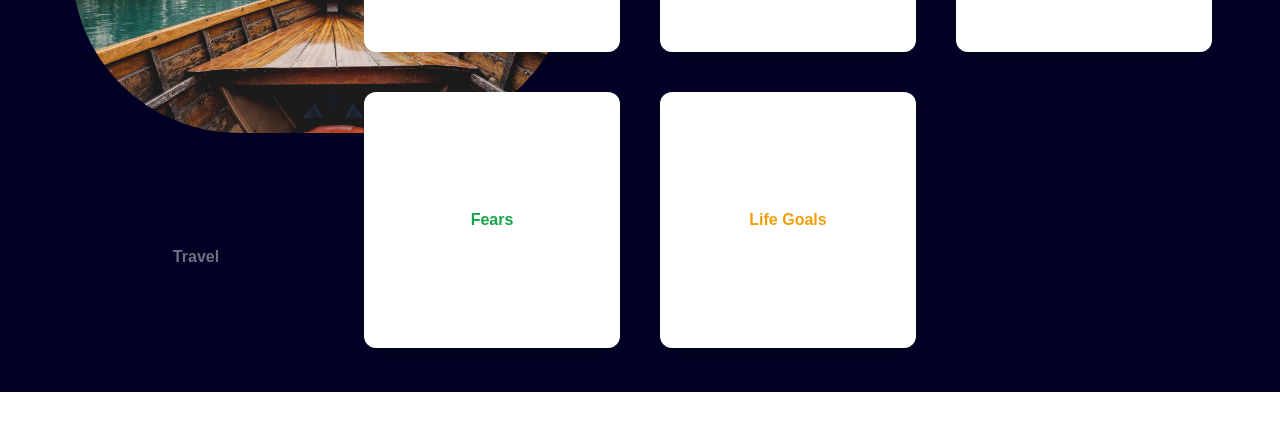
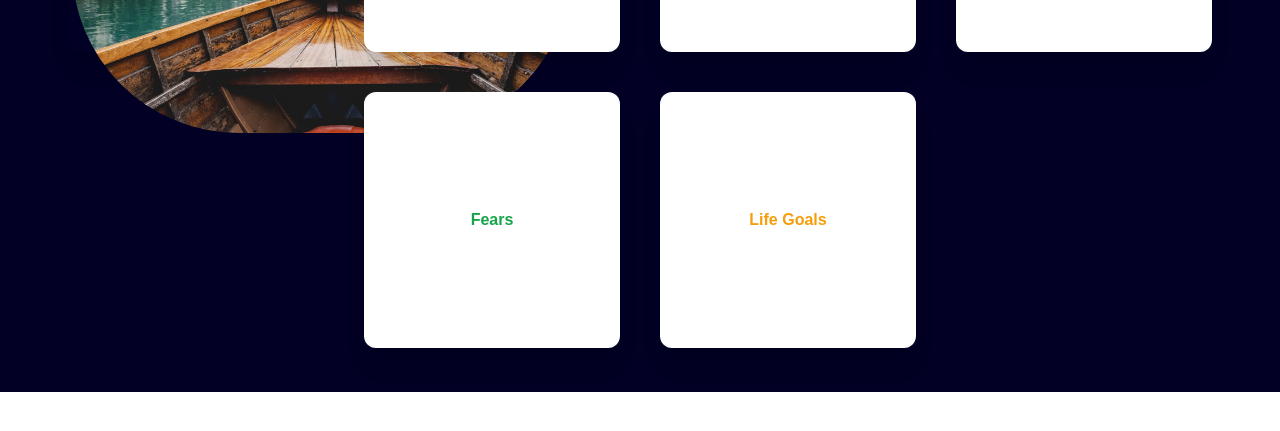
Before and after one commit to LDdevs/DreamSphereSocial, a React (Vite) app: page / in a window 1280 px wide. Shown: the part 1820-2251 px from the top of the page. Built offline with nearby package versions, Linux system fonts and the light colour scheme.

Commit message:
idk anymore

```diff
--- a/src/components/CardCat.jsx
+++ b/src/components/CardCat.jsx
@@ -14,9 +14,9 @@ const CardCat = () => {
                     id="travelcard"
                     className=' p-1 m-1 transform  rounded-xl h-40 w-60 sm:h-64 sm:w-64  shadow-xl transition duration-300 hover:scale-105' >
                     <img className='rounded-full max-w-[500px] hover:scale-120 hover:rotate-6' src={me} alt="" />
-                    <div  className='flex h-full justify-center items-center ' >
+                    {/* <div  className='flex h-full justify-center items-center ' >
                         <span className='font-bold text-gray-500'>Travel</span>
-                    </div>
+                    </div> */}
                 </div>
 
                 <div
```
